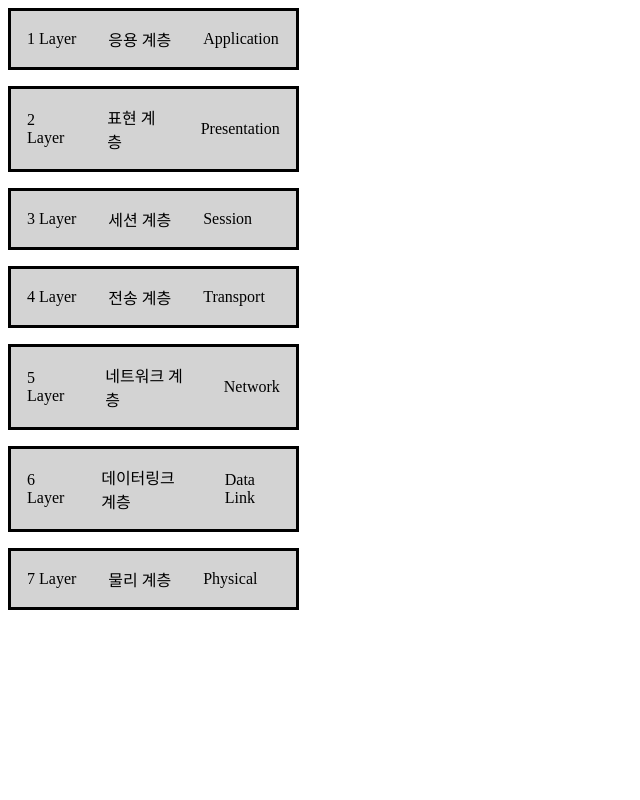
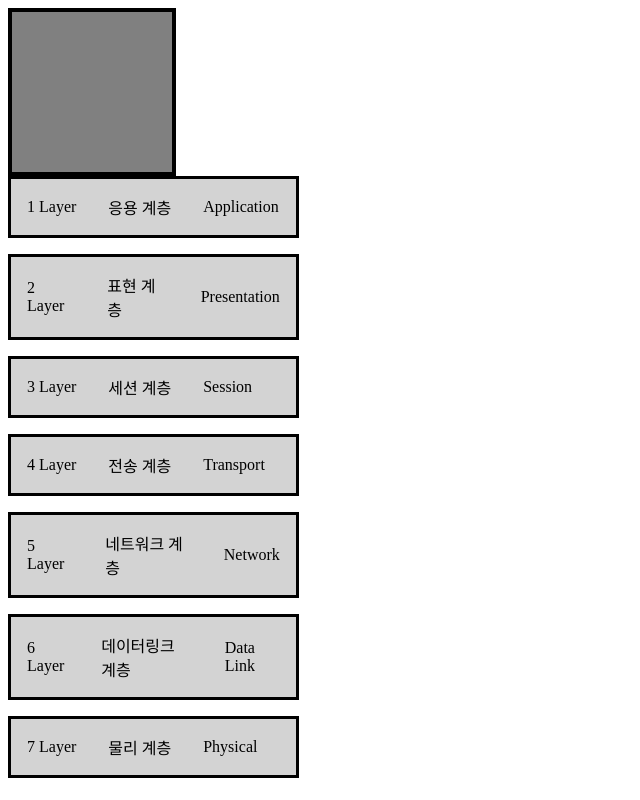
Before and after one commit to Attainy/osi7layer, a plain HTML site: page index.html in a window 1280 px wide. Shown: the whole page, without its empty margins (0-640 px from the left). Drawn offline with Linux system fonts and the light colour scheme.

Commit message:
모니터 모양

```diff
--- a/index.html
+++ b/index.html
@@ -10,13 +10,16 @@
     <header></header>
 
     <main>
-        <section class="computer"></section>
+        <section class="computer">
+            <div class="monitor"></div>
+            <div class="monitor-base"></div>
+        </section>
 
         <section class="osi-7-layer">
             <div class="layer">
-                <div class="layer__order">1 Layer</div>
-                <div class="layer__name__ko">응용 계층</div>
-                <div class="layer__name__en">Application</div>
+                <span class="layer__order">1 Layer</span>
+                <span class="layer__name__ko">응용 계층</span>
+                <span class="layer__name__en">Application</span>
             </div>
             <div class="layer">
                 <div class="layer__order">2 Layer</div>
--- a/style.css
+++ b/style.css
@@ -15,3 +15,10 @@
     border: 3px solid black;
     background-color: lightgray;
 }
+
+.monitor {
+    width: 10rem;
+    height: 10rem;
+    border: 4px solid black;
+    background-color: gray;
+}
```
